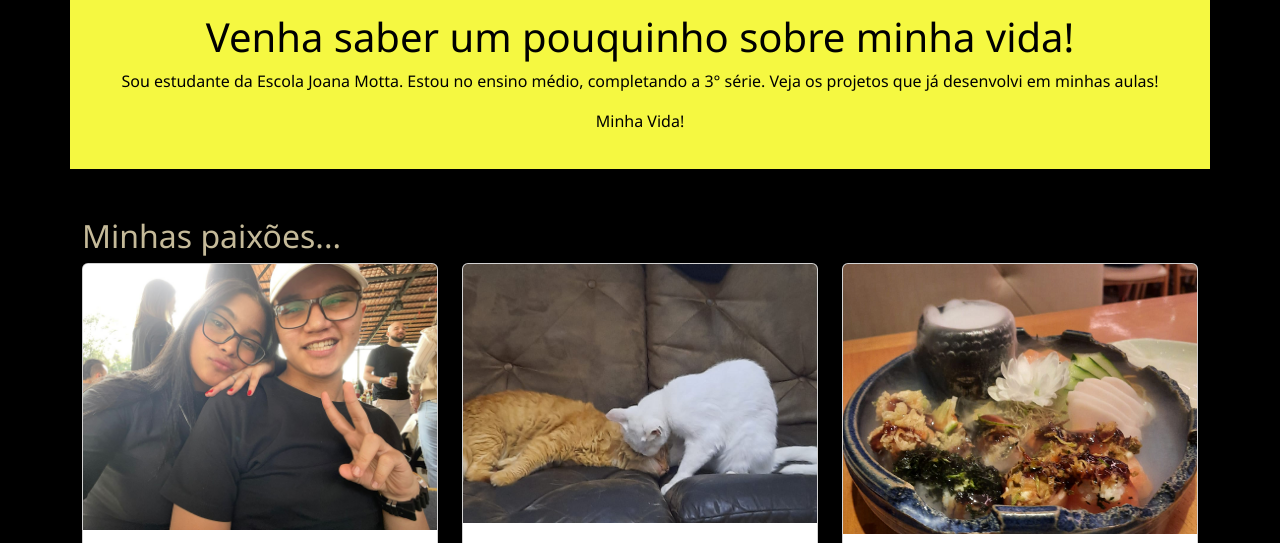
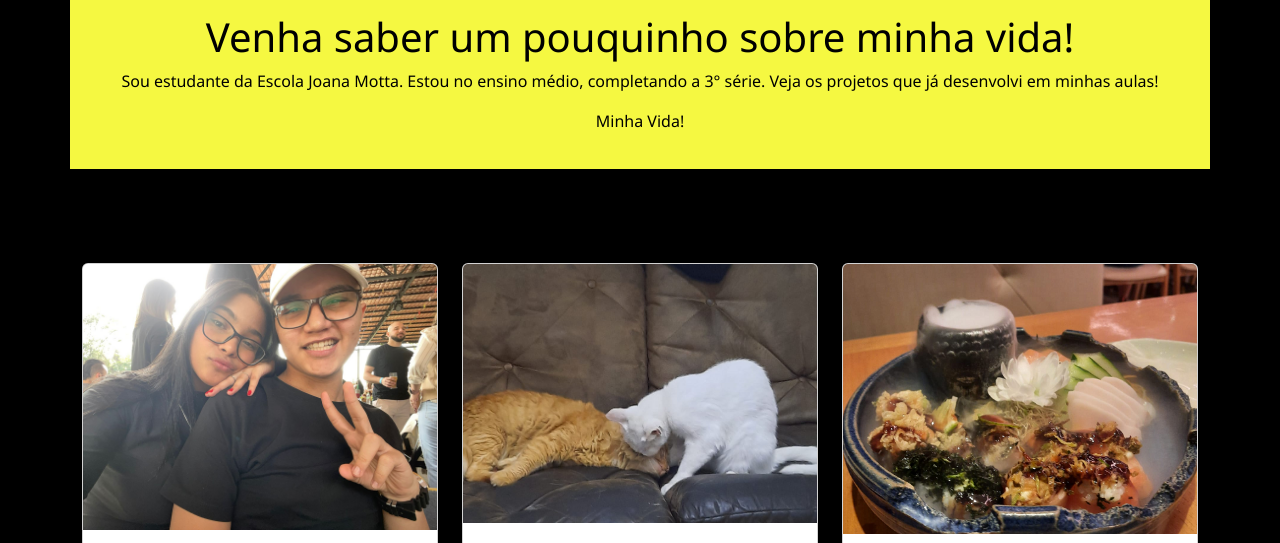
Before and after one commit to nogslinda/ana, a plain HTML site: page index.html in a window 1280 px wide. Shown: the part 203-746 px from the top of the page. Drawn offline with nearby package versions, Linux system fonts and the light colour scheme.

Commit message:
asaaaaasaaas

```diff
--- a/style.css
+++ b/style.css
@@ -1,6 +1,6 @@
 body {
   background-color: #000000; /* azul escuro */
-  color: #c5ba99; /* dourado escuro */
+  color: #000000; /* dourado escuro */
   font-family: 'Segoe UI', Tahoma, Geneva, Verdana, sans-serif;
 }
 
```
